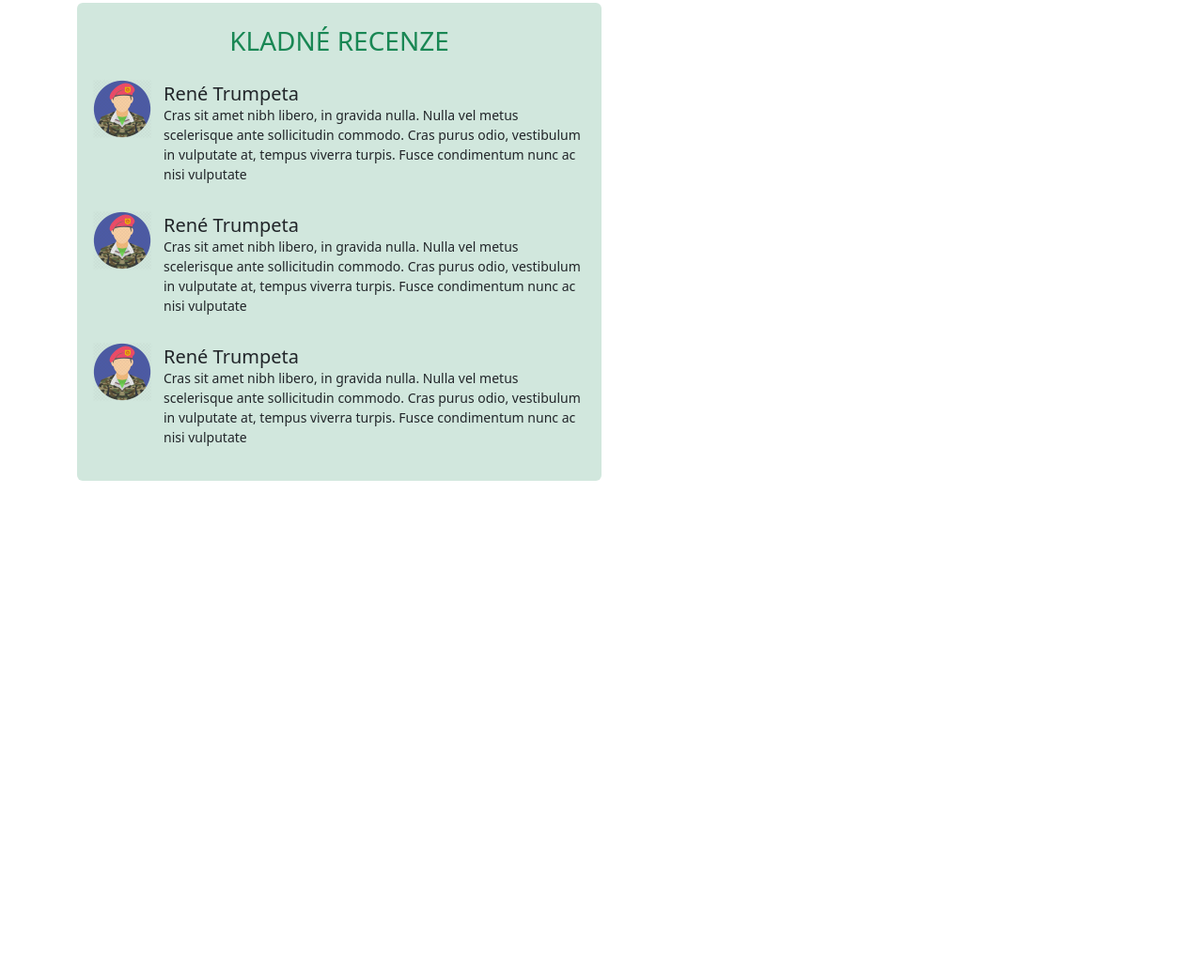
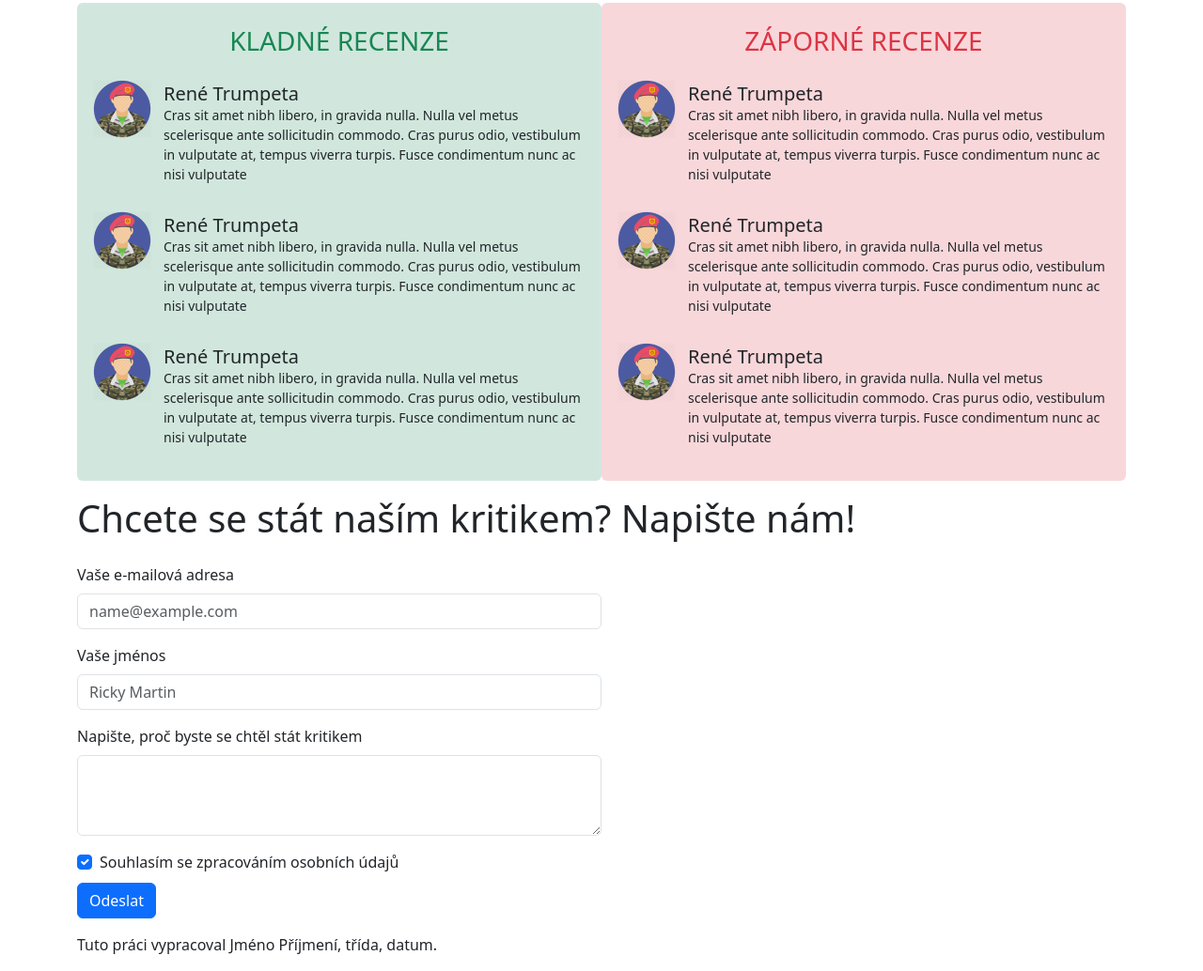
Before and after one commit to bellancy/bootstrap03, a plain HTML site: page index.html in a window 1280 px wide. Shown: the part 1514-2548 px from the top of the page at 94% size. Before the commit the page ends 2026 px from the top, so only its background shows below. Drawn offline with nearby package versions, Linux system fonts and the light colour scheme.

Commit message:
formulare

```diff
--- a/index.html
+++ b/index.html
@@ -216,13 +216,108 @@
                             </div>
 
                         </div>
+                    </div>
+                </div>
+
+                <div class="col-md-6 bg-danger-subtle rounded">
+                    <h3 class="text-danger text-center pt-4">ZÁPORNÉ RECENZE</h3>
+                    <div class="kritiky">
+
+                        <div class="d-flex flex-row p-2">
+                            <div class="d-flex flex-row p-2 align-items-start">
+                                <img src="images/avatar.png" alt="avatar">
+                            </div>
+
+                            <div class="card-body p-1">
+                                <h5 class="card-title pt-2">René Trumpeta</h5>
+                                <p class="card-text small">Cras sit amet nibh libero, in gravida nulla. Nulla
+                                    vel
+                                    metus scelerisque ante sollicitudin commodo. Cras purus odio, vestibulum in
+                                    vulputate at, tempus viverra turpis. Fusce condimentum nunc ac nisi
+                                    vulputate
+                                </p>
+                            </div>
+
+                        </div>
+
+                        <div class="d-flex flex-row p-2">
+                            <div class="d-flex flex-row p-2 align-items-start">
+                                <img src="images/avatar.png" alt="avatar">
+                            </div>
+
+                            <div class="card-body p-1">
+                                <h5 class="card-title pt-2">René Trumpeta</h5>
+                                <p class="card-text small">Cras sit amet nibh libero, in gravida nulla. Nulla
+                                    vel
+                                    metus scelerisque ante sollicitudin commodo. Cras purus odio, vestibulum in
+                                    vulputate at, tempus viverra turpis. Fusce condimentum nunc ac nisi
+                                    vulputate
+                                </p>
+                            </div>
+
+                        </div>
+
+                        <div class="d-flex flex-row p-2">
+                            <div class="d-flex flex-row p-2 align-items-start">
+                                <img src="images/avatar.png" alt="avatar">
+                            </div>
+
+                            <div class="card-body p-1">
+                                <h5 class="card-title pt-2">René Trumpeta</h5>
+                                <p class="card-text small pb-4">Cras sit amet nibh libero, in gravida nulla.
+                                    Nulla vel
+                                    metus scelerisque ante sollicitudin commodo. Cras purus odio, vestibulum in
+                                    vulputate at, tempus viverra turpis. Fusce condimentum nunc ac nisi
+                                    vulputate
+                                </p>
+                            </div>
+
+                        </div>
 
 
                     </div>
                 </div>
             </div>
-    </div>
-    </section>
+        </section>
+
+        <section class="napis">
+            <h1 class="py-3">Chcete se stát naším kritikem? Napište nám!</h1>
+        </section>
+
+        <section class="forms">
+            <div class="col-md-6">
+                <div class="mb-3">
+                    <label for="exampleFormControlInput1" class="form-label">Vaše e-mailová adresa</label>
+                    <input type="email" class="form-control" id="exampleFormControlInput1"
+                        placeholder="name@example.com">
+                </div>
+                <div class="mb-3">
+                    <label for="exampleFormControlInput1" class="form-label">Vaše jménos</label>
+                    <input type="name" class="form-control" id="exampleFormControlInput1" placeholder="Ricky Martin">
+                </div>
+
+                <div class="mb-3">
+                    <label for="exampleFormControlTextarea1" class="form-label">Napište, proč byste se chtěl stát
+                        kritikem</label>
+                    <textarea class="form-control" id="exampleFormControlTextarea1" rows="3"></textarea>
+                </div>
+
+                <div class="mb-3">
+                    <div class="form-check pb-2">
+                        <input class="form-check-input" type="checkbox" value="" id="flexCheckChecked" checked>
+                        <label class="form-check-label" for="flexCheckChecked">
+                            Souhlasím se zpracováním osobních údajů
+                        </label>
+                  </div>
+                  <button type="submit" class="btn btn-primary">Odeslat</button>
+                </div>
+
+            </div>
+        </section>
+
+        <footer class="bg">
+            <p>Tuto práci vypracoval Jméno Příjmení, třída, datum.</p>
+        </footer>
     </div>
 
 
```
